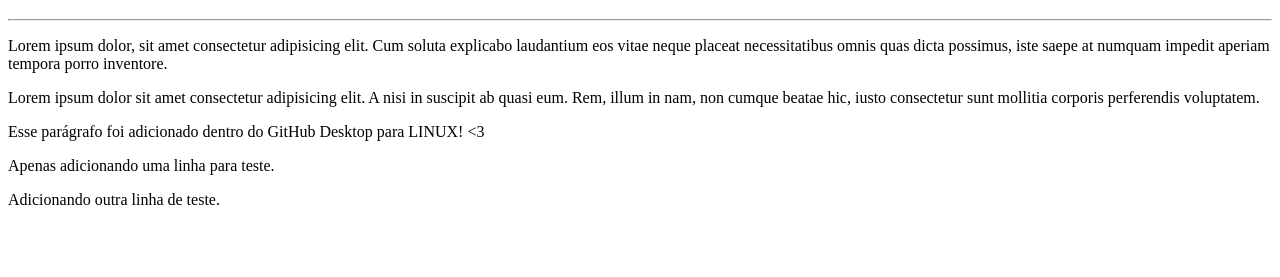
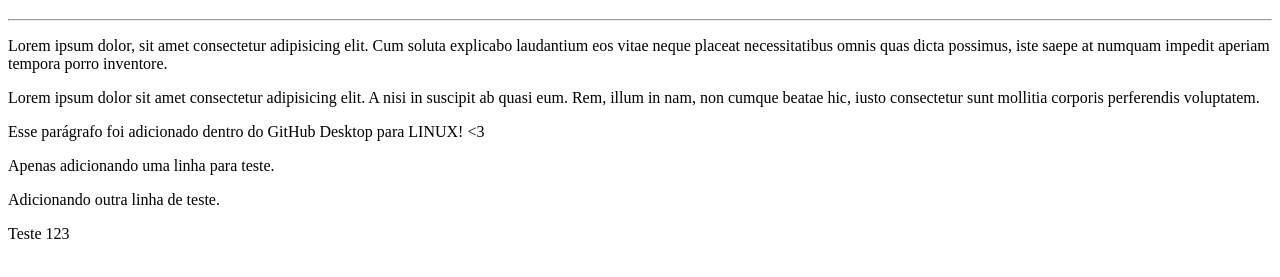
Before and after one commit to riicardoafonso/Ola-Mundo, a plain HTML site: page site-exemplo/index.html in a window 1280 px wide. Shown: the part 61-338 px from the top of the page. Drawn offline with Linux system fonts and the light colour scheme.

Commit message:
Teste 123

```diff
--- a/site-exemplo/index.html
+++ b/site-exemplo/index.html
@@ -13,5 +13,6 @@
     <p>Esse parágrafo foi adicionado dentro do GitHub Desktop para LINUX! &LT;3 </p>
     <p>Apenas adicionando uma linha para teste.</p>
     <p>Adicionando outra linha de teste.</p>
+    <p>Teste 123</p>
 </body>
 </html>
```
